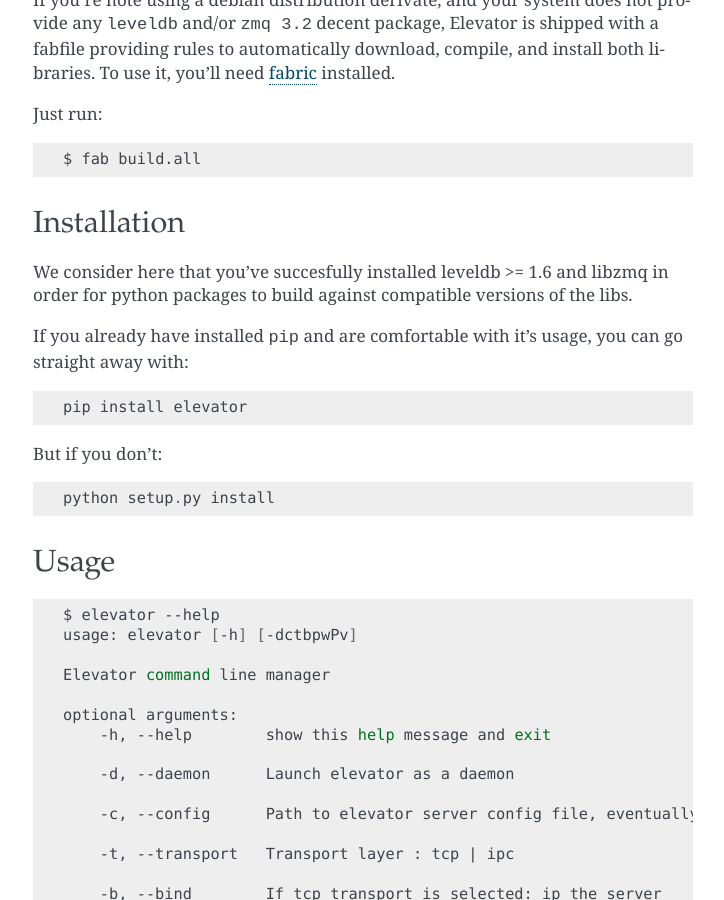
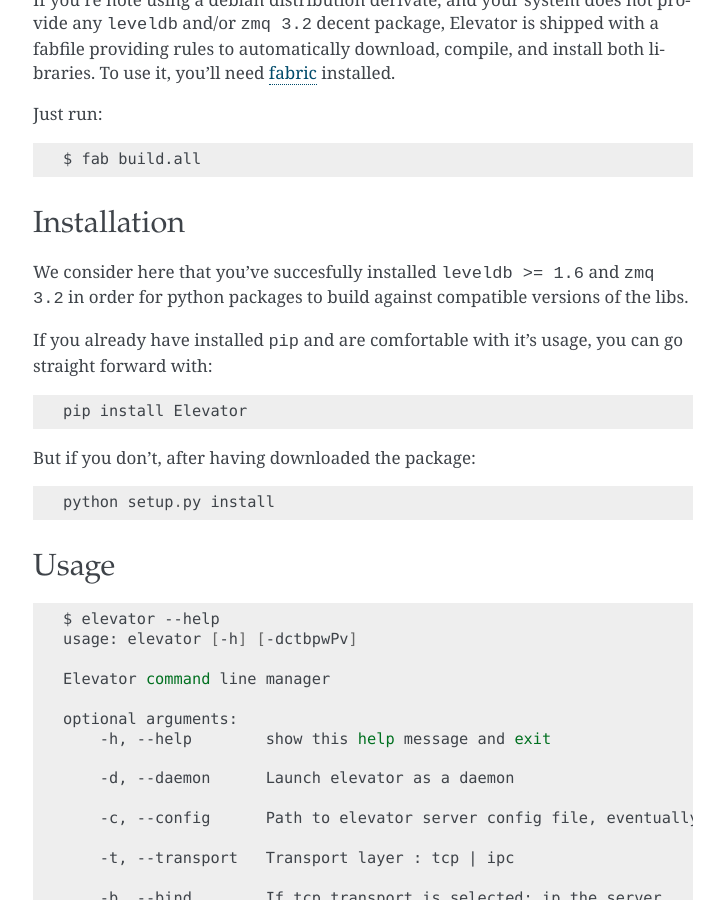
Before and after one commit to oleiade/Elevator, a Sphinx documentation site: the page built from docs/source/guide.rst, in a window 1280 px wide and 900 px high, scrolled down 1568 px. Shown: the whole window, without its empty margins (387-1111 px from the left). Built offline with Sphinx 7.4.7, drawn with Linux system fonts in a browser that asks for light colours.

Commit message:
Update: Install instructions

```diff
--- a/docs/source/guide.rst
+++ b/docs/source/guide.rst
@@ -79,16 +79,16 @@
 Installation
 ==================
 
-We consider here that you've succesfully installed leveldb >= 1.6 and libzmq in order
+We consider here that you've succesfully installed ``leveldb >= 1.6`` and ``zmq 3.2`` in order
 for python packages to build against compatible versions of the libs.
 
 If you already have installed ``pip`` and are comfortable with it's usage,
-you can go straight away with::
+you can go straight forward with::
 
-    pip install elevator
+    pip install Elevator
 
 
-But if you don't::
+But if you don't, after having downloaded the package::
 
     python setup.py install
 
```
Also changed, not shown: README.rst (+2 -9 lines).
